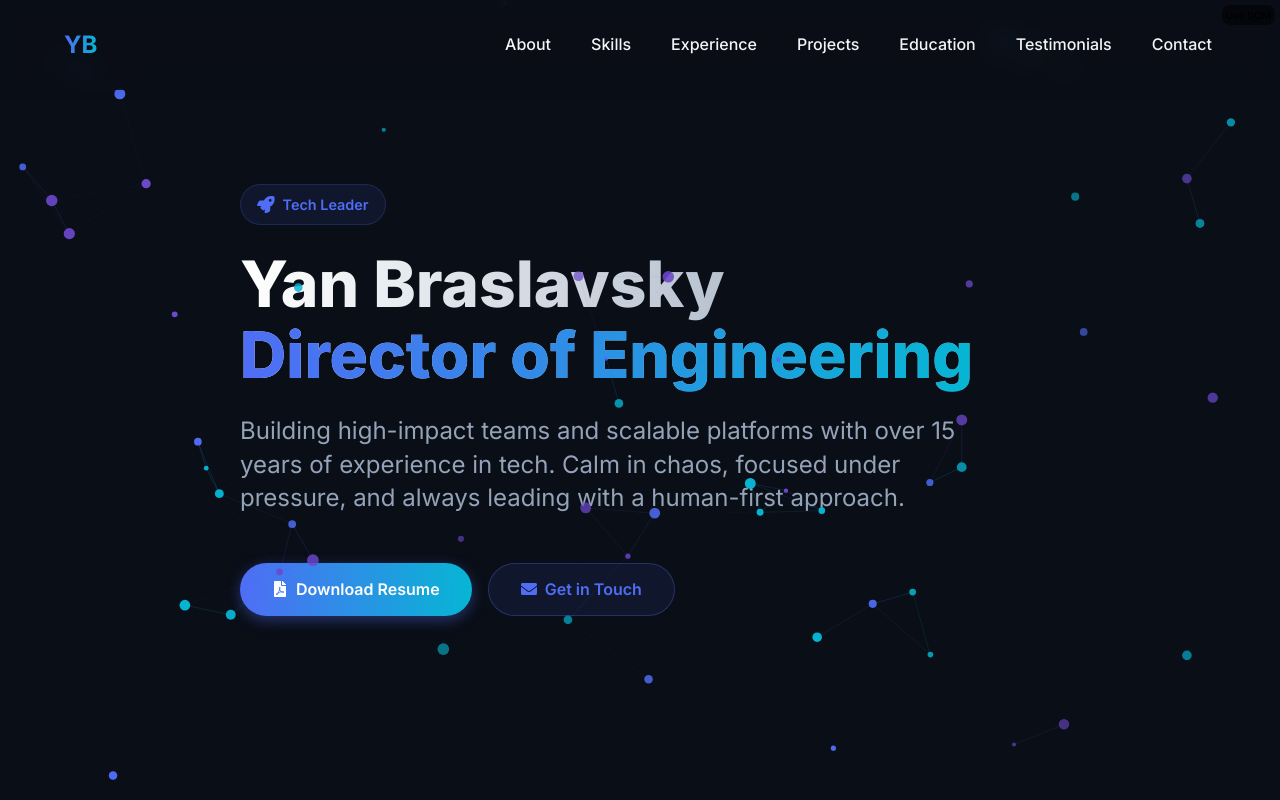
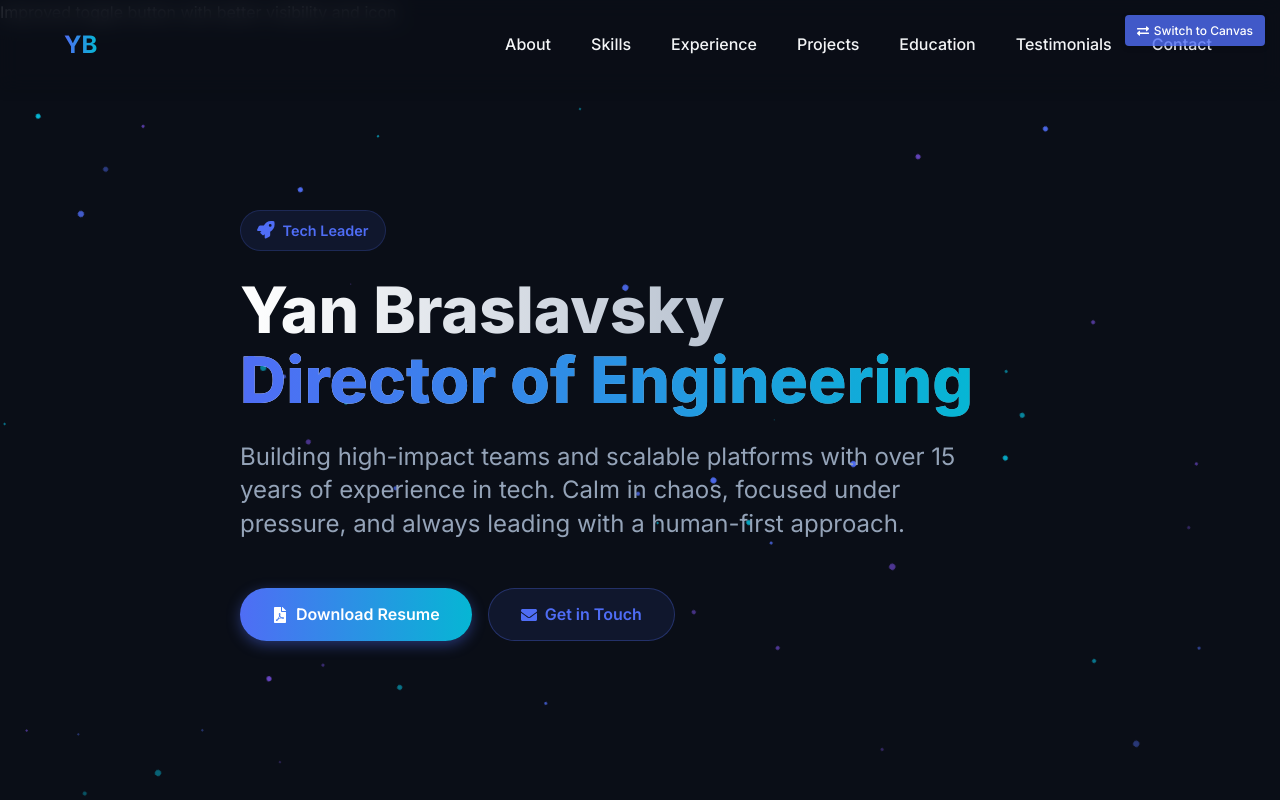
Before and after one commit to yan-braslavsky/my-resume-site, a React (Vite) app: page / in a window 1280 px wide. Shown: the top 800 px of the page. Built offline with nearby package versions, Linux system fonts and the light colour scheme.

Commit message:
feat: Refactor SimpleDotBackground into its own component and update styles for improved visibility

```diff
--- a/src/App.css
+++ b/src/App.css
@@ -1,41 +1,7 @@
 /* TECH ENTREPRENEUR RESUME - PREMIUM DESIGN */
 @import url('https://fonts.googleapis.com/css2?family=Inter:wght@300;400;500;600;700;800&display=swap');
 
-/* Simple Dot Background - Fallback */
-.simple-dot-background {
-  position: fixed;
-  top: 0;
-  left: 0;
-  width: 100%;
-  height: 100%;
-  z-index: -3;
-  pointer-events: none;
-  overflow: hidden;
-}
-
-.floating-dot {
-  position: absolute;
-  border-radius: 50%;
-  animation: float linear infinite;
-}
-
-@keyframes float {
-  0% {
-    transform: translate(0, 0) rotate(0deg);
-  }
-  25% {
-    transform: translate(-20px, 15px) rotate(90deg);
-  }
-  50% {
-    transform: translate(20px, 30px) rotate(180deg);
-  }
-  75% {
-    transform: translate(15px, -20px) rotate(270deg);
-  }
-  100% {
-    transform: translate(0, 0) rotate(360deg);
-  }
-}
+/* Removed SimpleDotBackground styles as they're now in their own component CSS file */
 
 /* Parallax container and layers */
 .parallax-container {
--- a/src/App.jsx
+++ b/src/App.jsx
@@ -1,5 +1,5 @@
 import React, { useState, useEffect, useRef } from 'react';
-import { motion, AnimatePresence } from 'framer-motion';
+import { motion } from 'framer-motion';
 import {
   FaGithub,
   FaLinkedin,
@@ -9,21 +9,20 @@ import {
   FaHeartbeat,
   FaFilePdf,
   FaCode,
-  FaLaptopCode,
   FaRegLightbulb,
   FaUsers,
   FaBusinessTime,
   FaRocket,
-  FaStar,
   FaChevronRight,
   FaArrowUp,
   FaQuoteRight,
-  FaLink,
   FaServer,
   FaMobileAlt,
-  FaShoppingCart
+  FaShoppingCart,
+  FaExchangeAlt
 } from 'react-icons/fa';
 import ParticlesBackground from './ParticlesBackground';
+import SimpleDotBackground from './components/backgrounds/SimpleDotBackground';
 import Header from './components/layout/Header';
 import Footer from './components/layout/Footer';
 import './App.css';
@@ -156,53 +155,11 @@ const TESTIMONIALS = [
   }
 ];
 
-// Simple fallback particle component using DOM elements instead of canvas
-const SimpleDotBackground = () => {
-  const [dots, setDots] = useState([]);
-
-  useEffect(() => {
-    // Create 50 dots
-    const newDots = [];
-    for (let i = 0; i < 50; i++) {
-      newDots.push({
-        id: i,
-        left: `${Math.random() * 100}vw`,
-        top: `${Math.random() * 100}vh`,
-        size: Math.random() * 6 + 3,
-        animationDuration: Math.random() * 50 + 30,
-        opacity: Math.random() * 0.5 + 0.3,
-        color: i % 3 === 0 ? '#4f6df5' : (i % 3 === 1 ? '#06b6d4' : '#6c48cb')
-      });
-    }
-    setDots(newDots);
-  }, []);
-
-  return (
-    <div className="simple-dot-background">
-      {dots.map(dot => (
-        <div
-          key={dot.id}
-          className="floating-dot"
-          style={{
-            left: dot.left,
-            top: dot.top,
-            width: `${dot.size}px`,
-            height: `${dot.size}px`,
-            backgroundColor: dot.color,
-            opacity: dot.opacity,
-            animationDuration: `${dot.animationDuration}s`
-          }}
-        />
-      ))}
-    </div>
-  );
-};
-
 function App() {
-  const [scrolled, setScrolled] = useState(false);
   const [showScrollTop, setShowScrollTop] = useState(false);
   const [scrollY, setScrollY] = useState(0);
-  const [useCanvasParticles, setUseCanvasParticles] = useState(true);
+  // Change default to false to make SimpleDotBackground the default
+  const [useCanvasParticles, setUseCanvasParticles] = useState(false);
   const parallaxLayers = useRef([]);
 
   // Handle scroll effects
@@ -231,7 +188,7 @@ function App() {
     });
   };
 
-  // Toggle particle system on click - for debugging
+  // Toggle particle system on click
   const toggleParticleSystem = () => {
     setUseCanvasParticles(!useCanvasParticles);
     console.log("Toggled particle system:", !useCanvasParticles ? "Canvas" : "DOM");
@@ -239,21 +196,29 @@ function App() {
 
   return (
     <div className="app-container">
-      {/* Add a way to toggle between particle systems */}
+      Improved toggle button with better visibility and icon
       <button
         id="toggle-particles"
         onClick={toggleParticleSystem}
         style={{
           position: 'fixed',
-          top: '5px',
-          right: '5px',
+          top: '15px',
+          right: '15px',
           zIndex: 1000,
-          fontSize: '10px',
-          padding: '3px',
-          background: 'rgba(0,0,0,0.5)'
+          fontSize: '12px',
+          padding: '8px 12px',
+          background: 'rgba(79, 109, 245, 0.8)',
+          color: 'white',
+          border: 'none',
+          borderRadius: '4px',
+          cursor: 'pointer',
+          display: 'flex',
+          alignItems: 'center',
+          gap: '5px',
+          boxShadow: '0 2px 5px rgba(0,0,0,0.2)'
         }}
       >
-        {useCanvasParticles ? 'Use DOM' : 'Use Canvas'}
+        <FaExchangeAlt /> {useCanvasParticles ? 'Switch to Simple' : 'Switch to Canvas'}
       </button>
 
       {useCanvasParticles ? <ParticlesBackground /> : <SimpleDotBackground />}
--- /dev/null
+++ b/src/components/backgrounds/SimpleDotBackground.css
@@ -0,0 +1,37 @@
+/* Simple Dot Background Styles */
+.simple-dot-background {
+  position: fixed;
+  top: 0;
+  left: 0;
+  width: 100%;
+  height: 100%;
+  /* Increasing z-index from -3 to -1 to ensure dots appear above other background elements */
+  z-index: 0;
+  pointer-events: none;
+  overflow: hidden;
+}
+
+.floating-dot {
+  position: absolute;
+  border-radius: 50%;
+  /* Adding default animation duration */
+  animation: float 40s linear infinite;
+}
+
+@keyframes float {
+  0% {
+    transform: translate(0, 0) rotate(0deg);
+  }
+  25% {
+    transform: translate(-20px, 15px) rotate(90deg);
+  }
+  50% {
+    transform: translate(20px, 30px) rotate(180deg);
+  }
+  75% {
+    transform: translate(15px, -20px) rotate(270deg);
+  }
+  100% {
+    transform: translate(0, 0) rotate(360deg);
+  }
+}
--- /dev/null
+++ b/src/components/backgrounds/SimpleDotBackground.jsx
@@ -0,0 +1,57 @@
+/**
+ * SimpleDotBackground Component
+ *
+ * A lightweight, DOM-based alternative to canvas particles.
+ * Creates animated floating dots with different colors and sizes
+ * that move around the screen to create a subtle, animated background.
+ *
+ * This component is used as a fallback when canvas performance
+ * might be an issue, or for browsers with limited canvas support.
+ */
+import React, { useState, useEffect } from 'react';
+import './SimpleDotBackground.css';
+
+const SimpleDotBackground = () => {
+  const [dots, setDots] = useState([]);
+
+  useEffect(() => {
+    // Create 50 dots with randomized properties
+    const newDots = [];
+    for (let i = 0; i < 50; i++) {
+      newDots.push({
+        id: i,
+        left: `${Math.random() * 100}vw`,
+        top: `${Math.random() * 100}vh`,
+        // Increased dot size for better visibility
+        size: Math.random() * 5 + 1,
+        animationDuration: Math.random() * 50 + 30,
+        // Increased opacity for better visibility
+        opacity: Math.random() * 0.6 + 0.4,
+        color: i % 3 === 0 ? '#4f6df5' : (i % 3 === 1 ? '#06b6d4' : '#6c48cb')
+      });
+    }
+    setDots(newDots);
+  }, []);
+
+  return (
+    <div className="simple-dot-background">
+      {dots.map(dot => (
+        <div
+          key={dot.id}
+          className="floating-dot"
+          style={{
+            left: dot.left,
+            top: dot.top,
+            width: `${dot.size}px`,
+            height: `${dot.size}px`,
+            backgroundColor: dot.color,
+            opacity: dot.opacity,
+            animationDuration: `${dot.animationDuration}s`
+          }}
+        />
+      ))}
+    </div>
+  );
+};
+
+export default SimpleDotBackground;
```
